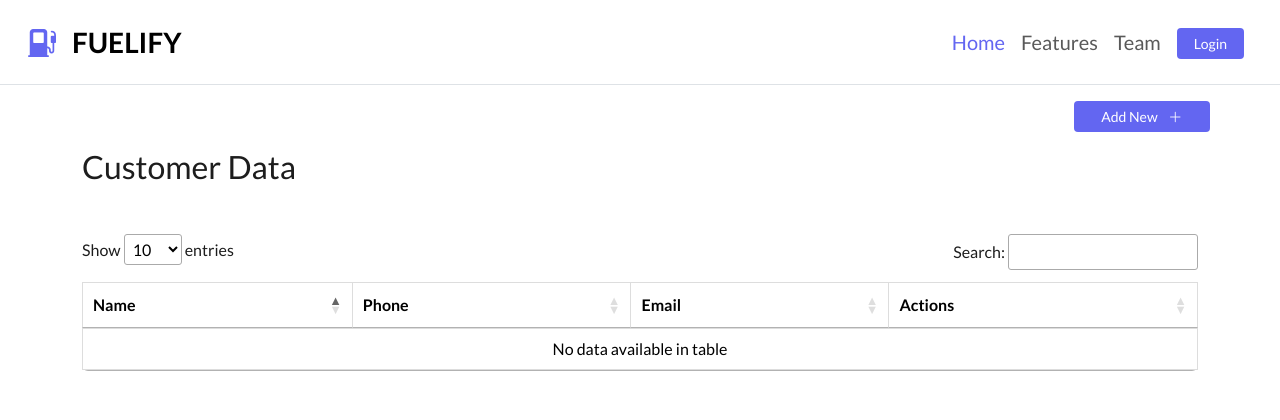
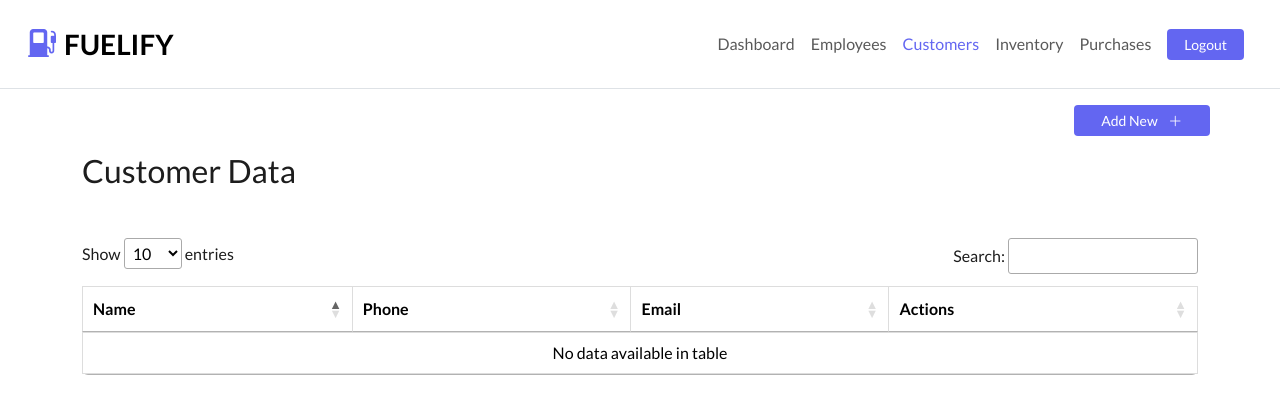
Before and after one commit to MarkisDev/fuelify, a Flask app: page /customers in a window 1280 px wide. Shown: the top 420 px of the page. Run offline with Flask 2, Linux system fonts and the light colour scheme; the visitor is signed in with stand-in values (Sample User, id 1); data comes from the database, SQL or seed files in the repository; data that the repository does not hold is empty; some libraries are stand-ins or nearby versions.

Commit message:
added new navbar for logged in

```diff
--- a/templates/partials/_navbar.html
+++ b/templates/partials/_navbar.html
@@ -1,15 +1,41 @@
 <nav class="navbar navbar-expand-lg border-bottom">
     <div class="container-fluid">
-        <a class="navbar-brand fs-3 my-2 px-2 fw-bold ms-2 d-flex align-items-center" href="/home"><i
-                class="bi bi-fuel-pump-fill me-3"></i>FUELIFY</a>
+        <a class="navbar-brand align-self-center fs-3 my-2 px-2 fw-bold ms-2 d-flex align-items-center" href="/home"><i
+                class="bi bi-fuel-pump-fill me-2 mb-1"></i>FUELIFY</a>
         <button class="navbar-toggler" type="button" data-bs-toggle="collapse" data-bs-target="#navbarNavDropdown"
             aria-controls="navbarNavDropdown" aria-expanded="false" aria-label="Toggle navigation">
             <span class="navbar-toggler-icon"></span>
         </button>
         <div class="collapse navbar-collapse" id="navbarNavDropdown">
-            <ul class="navbar-nav ms-auto fs-5 me-4 d-flex justify-content-center align-items-center">
+            <ul class="navbar-nav ms-auto fs-6 me-4 d-flex justify-content-center align-items-center">
+
+                {%if logged_in %}
                 <li class="nav-item">
-                    <a class="nav-link active" aria-current="page" href="#">Home</a>
+                    <a class="nav-link {% if request_path == url_for('auth_routes.dashboard') %} active {%endif%}"
+                        aria-current="page" href="{{url_for('auth_routes.dashboard')}}">Dashboard</a>
+                </li>
+                <li class="nav-item">
+                    <a class="nav-link {% if request_path == url_for('employee_routes.employees') %} active {%endif%}"
+                        href="{{url_for('employee_routes.employees')}}">Employees</a>
+                </li>
+                <li class="nav-item">
+                    <a class="nav-link {% if request_path == url_for('customer_routes.customers') %} active {%endif%}"
+                        href="{{url_for('customer_routes.customers')}}">Customers</a>
+                </li>
+                <li class="nav-item">
+                    <a class="nav-link {% if request_path == url_for('fuel_inventory_routes.fuel_inventory') %} active {%endif%}"
+                        href="{{url_for('fuel_inventory_routes.fuel_inventory')}}">Inventory</a>
+                </li>
+                <li class="nav-item">
+                    <a class="nav-link {% if request_path == url_for('fuel_purchases_routes.fuel_purchases') %} active {%endif%}"
+                        href="{{url_for('fuel_purchases_routes.fuel_purchases')}}">Purchases</a>
+                </li>
+                <li class="nav-item ms-2 w-25">
+                    <a class="btn btn-prime btn-sm px-3" href="/logout">Logout</a>
+                </li>
+                {% else %}
+                <li class="nav-item">
+                    <a class="nav-link active" aria-current="page" href="{{url_for('home')}}">Home</a>
                 </li>
                 <li class="nav-item">
                     <a class="nav-link" href="#features">Features</a>
@@ -20,7 +46,7 @@
                 <li class="nav-item ms-2 w-25">
                     <a class="btn btn-prime btn-sm px-3" href="/login">Login</a>
                 </li>
-
+                {%endif%}
             </ul>
         </div>
     </div>
```
